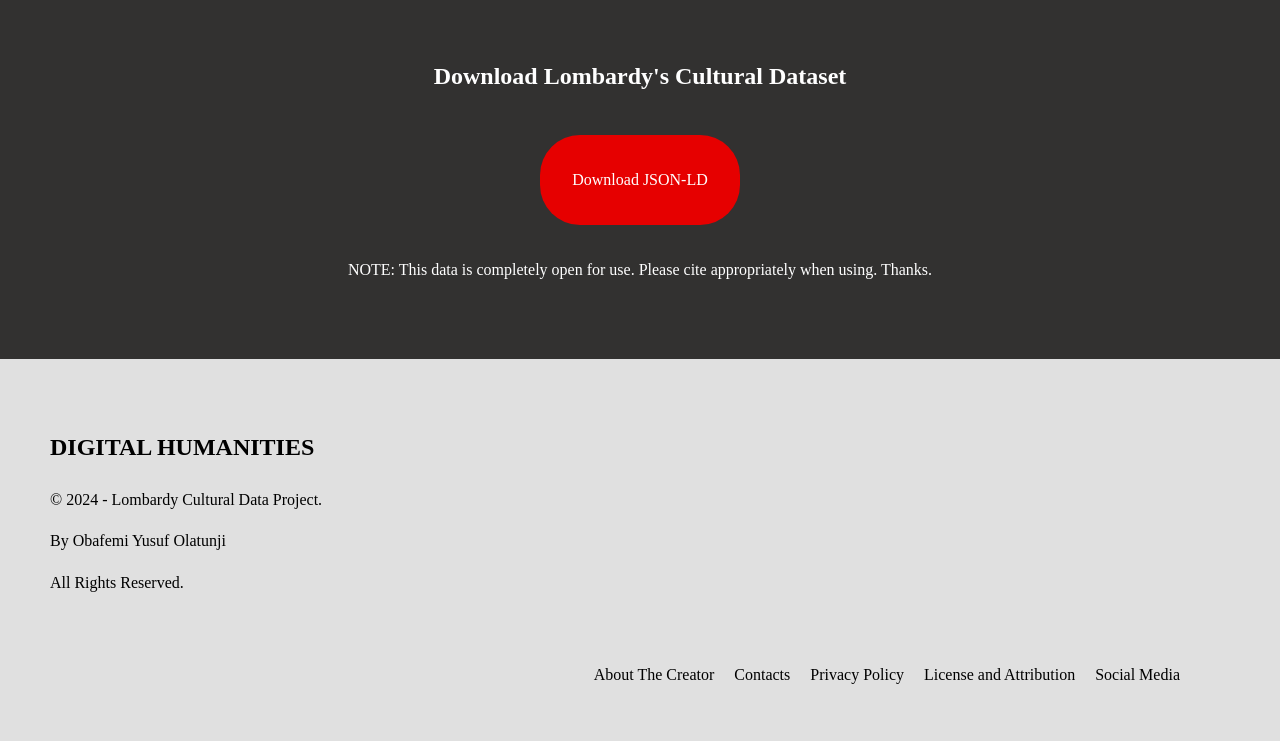
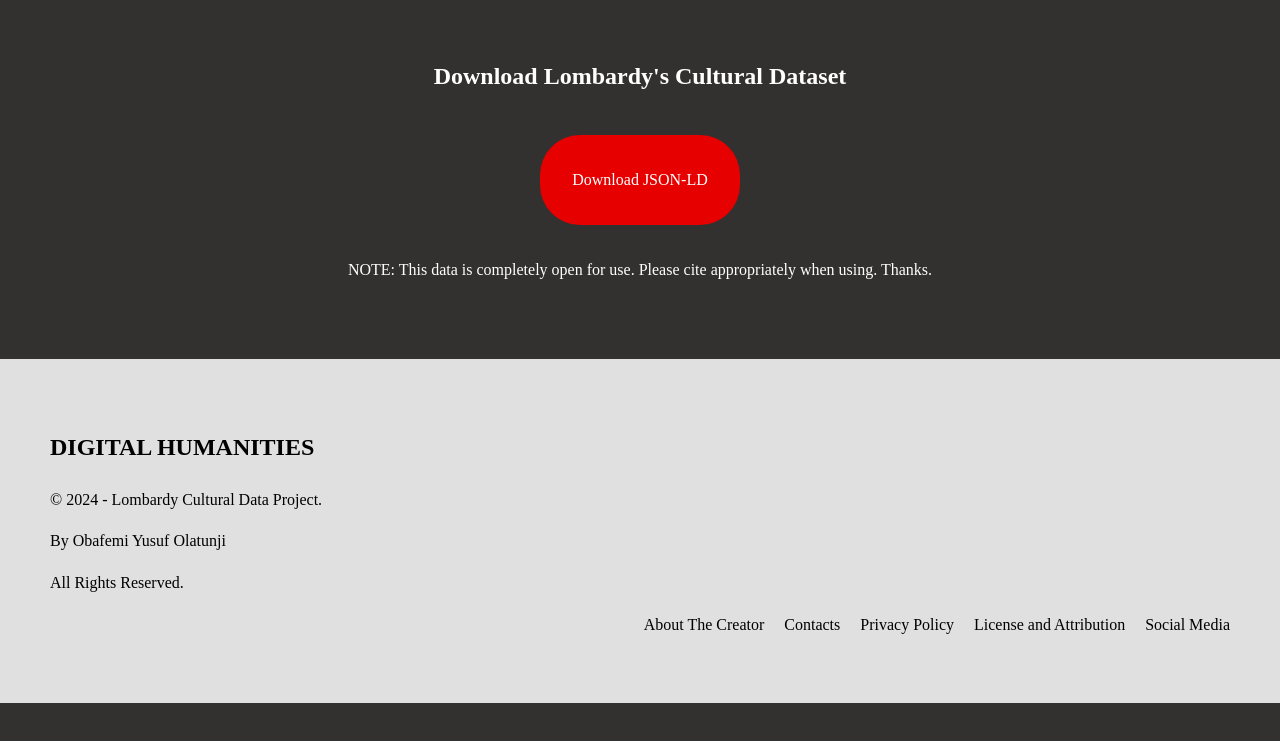
Before and after one commit to ObafemiY/Pavia-Fortifications-research, a plain HTML site: page index.html in a window 1280 px wide. Shown: the part 1516-2257 px from the top of the page. After the commit the page ends 2219 px from the top, so only its background shows below. Drawn offline with Linux system fonts and the light colour scheme.

Commit message:
Update index.html

```diff
--- a/index.html
+++ b/index.html
@@ -104,7 +104,7 @@ main {
 
         footer ul {
             list-style: none;
-            padding: 50px;
+            padding: 50;
             display: flex;
             justify-content: Right;
             gap: 20px;
```
